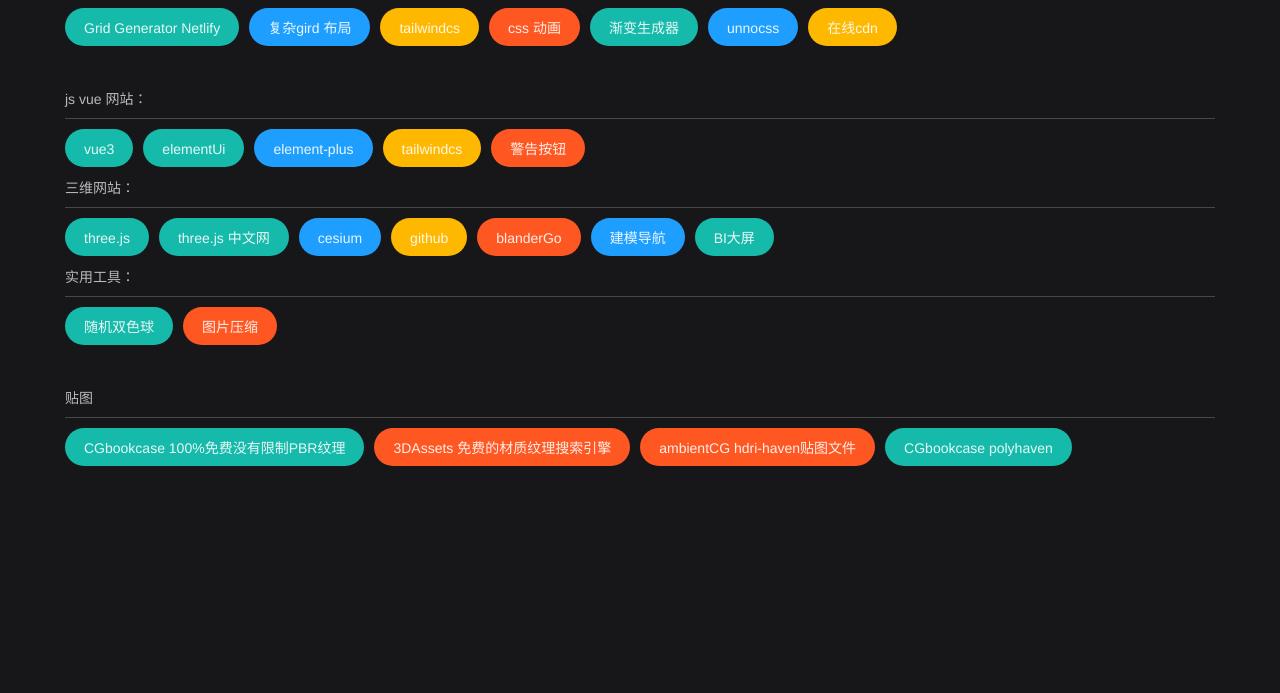
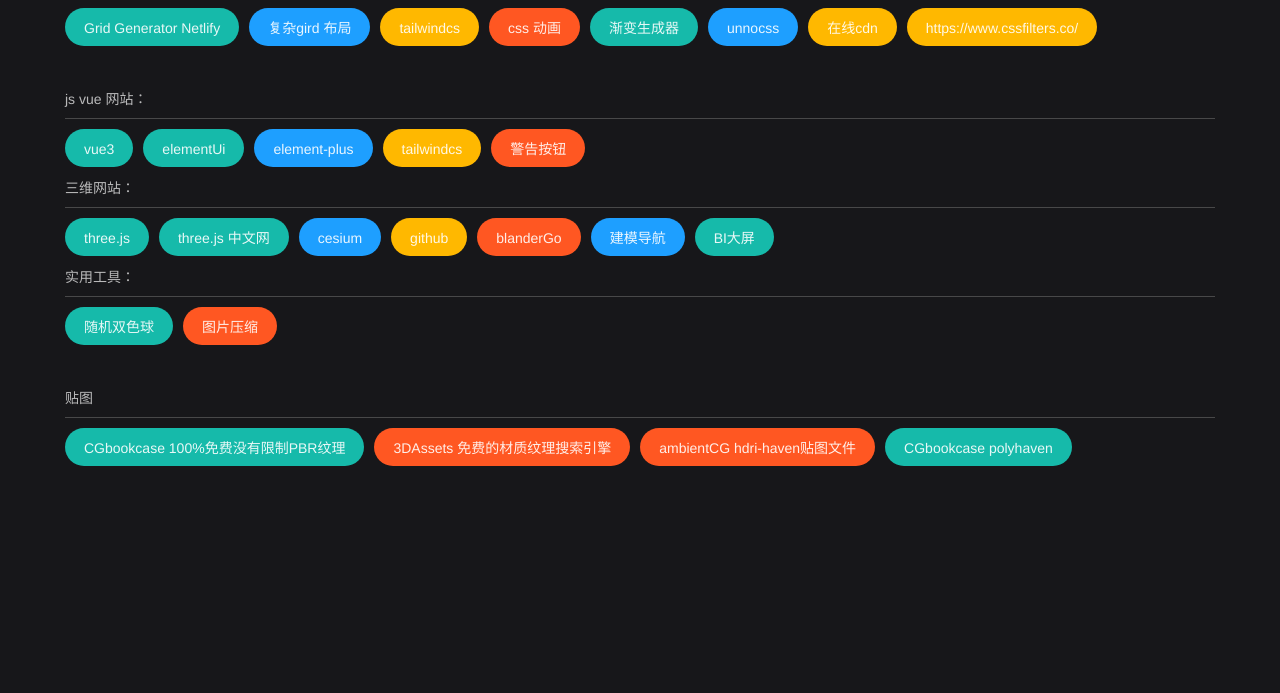
Before and after one commit to cll835036768/online-demo, a plain HTML site: page index.html in a window 1280 px wide. Shown: the part 107-800 px from the top of the page. Drawn offline with Linux system fonts and the light colour scheme.

Commit message:
Update index.html

```diff
--- a/index.html
+++ b/index.html
@@ -47,6 +47,8 @@
           href="https://unocss.dev/">unnocss</a></button>
 	    <button class="layui-btn layui-btn-warm layui-btn-radius"><a target="_blank"
           href="https://cdnjs.com/">在线cdn</a></button>
+	     <button class="layui-btn layui-btn-warm layui-btn-radius"><a target="_blank"
+          href="https://www.tailwindcss.cn/docs/installation">https://www.cssfilters.co/</a></button>
       </button>
 
     </div>
```
